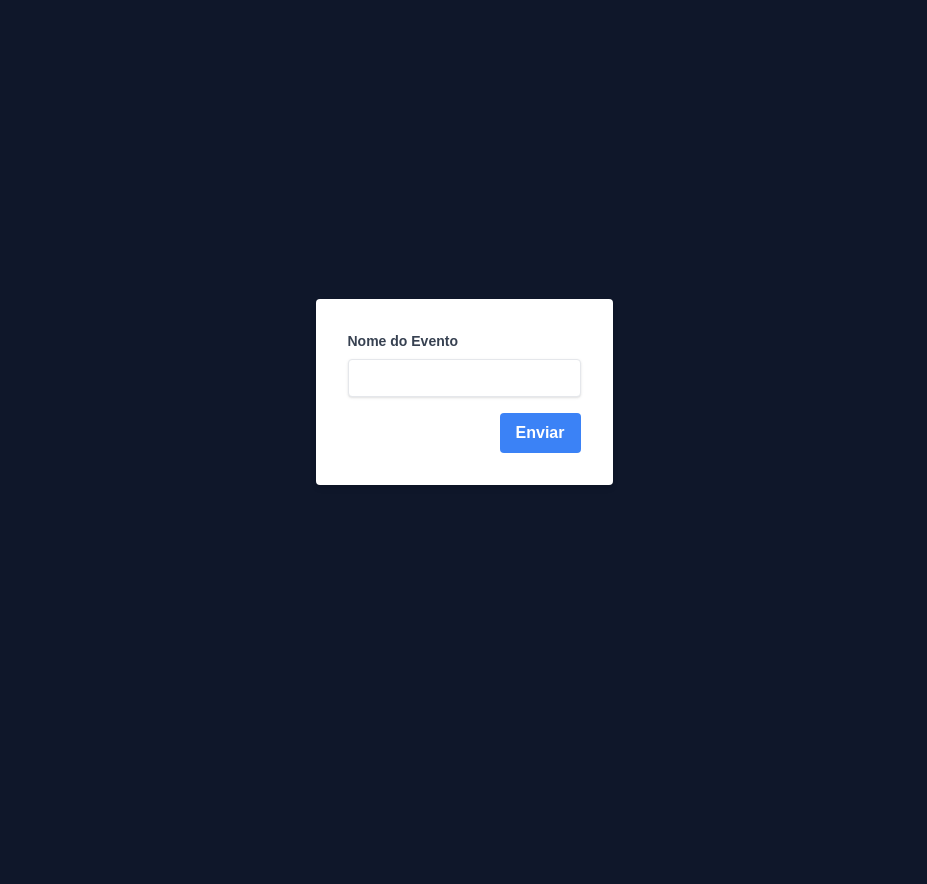
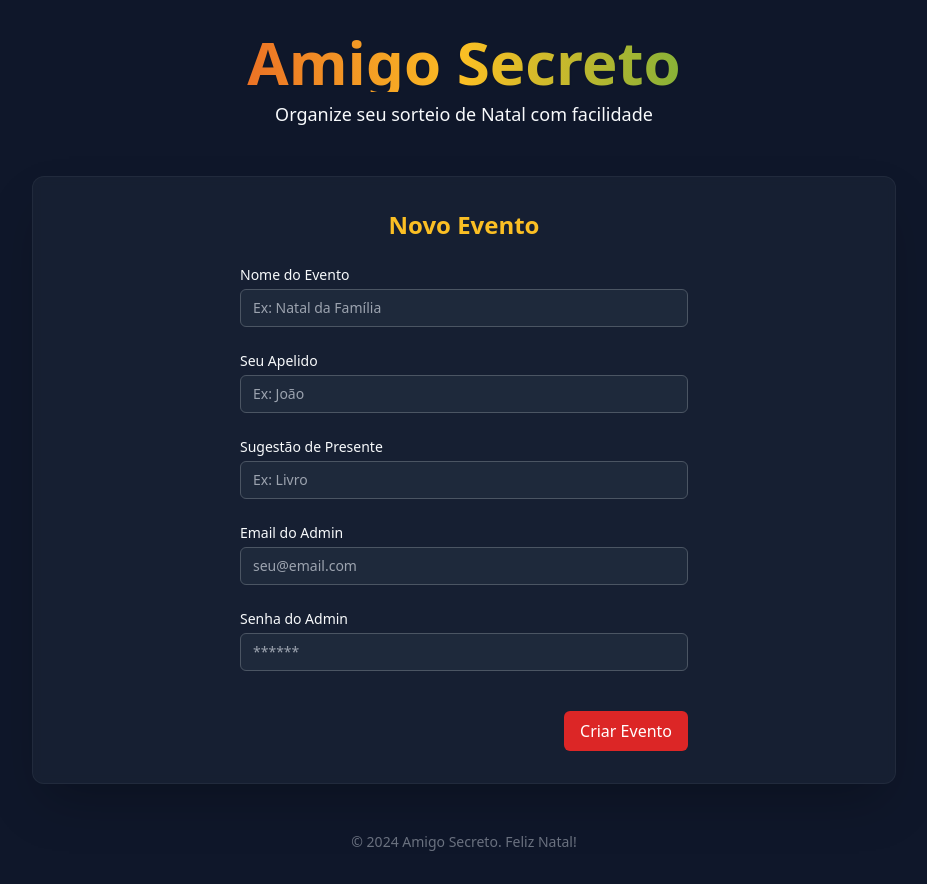
Before and after one commit to joismar/amigo-secreto, a Next.js app: page /evento in a window 1280 px wide. Shown: the whole page, without its empty margins (176-1103 px from the left). Before the commit the page ends 800 px from the top, so only its background shows below. Built offline with nearby package versions, Linux system fonts and the light colour scheme.

Commit message:
feat: implement event creation flow with nickname and redirect

```diff
--- a/package.json
+++ b/package.json
@@ -9,10 +9,12 @@
     "lint": "next lint"
   },
   "dependencies": {
+    "@types/uuid": "^10.0.0",
     "@vercel/postgres": "^0.10.0",
     "next": "15.0.2",
     "react": "19.0.0-rc-02c0e824-20241028",
-    "react-dom": "19.0.0-rc-02c0e824-20241028"
+    "react-dom": "19.0.0-rc-02c0e824-20241028",
+    "uuid": "^13.0.0"
   },
   "devDependencies": {
     "@types/node": "^20",
--- /dev/null
+++ b/src/pages/api/events/create.ts
@@ -0,0 +1,50 @@
+import { sql } from "@vercel/postgres";
+import { v4 as uuidv4 } from 'uuid';
+
+type CreateEventBody = {
+    eventName: string;
+    email: string;
+    pass: string;
+    nickname: string;
+    suggestion: string;
+}
+
+interface IRequest {
+    method: string;
+    body: CreateEventBody;
+}
+
+interface IResponse {
+    status: (code: number) => IResponse;
+    end: () => void;
+    json: (data: { success: boolean, eventId?: string, participantId?: string, message?: string }) => void;
+}
+
+export default async function handler(req: IRequest, res: IResponse) {
+    if (req.method === 'POST') {
+        const { eventName, email, pass, nickname, suggestion } = req.body;
+
+        if (!eventName || !email || !pass || !nickname) {
+            res.status(400).json({ success: false, message: 'Missing required fields' });
+            return;
+        }
+
+        try {
+            // Create Event
+            const eventId = uuidv4();
+            await sql`INSERT INTO events (id, name) VALUES (${eventId}, ${eventName})`;
+
+            // Create Admin Participant
+            const participantId = uuidv4();
+
+            await sql`INSERT INTO participants (id, event_id, apelido, email, pass, admin, sugestao) VALUES (${participantId}, ${eventId}, ${nickname}, ${email}, ${pass}, true,    ${suggestion})`;
+
+            res.status(200).json({ success: true, eventId, participantId });
+        } catch (error) {
+            console.error(error);
+            res.status(500).json({ success: false, message: (error as Error).message });
+        }
+    } else {
+        res.status(405).end();
+    }
+}
--- a/src/pages/evento/index.tsx
+++ b/src/pages/evento/index.tsx
@@ -2,37 +2,97 @@
 
 import { useRouter } from "next/navigation";
 import { useState } from "react";
+import { Layout } from "../../components/Layout";
+import { Input } from "../../components/ui/Input";
+import { Button } from "../../components/ui/Button";
 
-export default function Instance() {
-    const [instance, setInstance] = useState('');
+export default function NewEvent() {
+  const [eventName, setEventName] = useState('');
+  const [nickname, setNickname] = useState('');
+  const [suggestion, setSuggestion] = useState('');
+  const [email, setEmail] = useState('');
+  const [pass, setPass] = useState('');
+  const [loading, setLoading] = useState(false);
   const router = useRouter();
 
   const handleSubmit = async (e: React.FormEvent) => {
     e.preventDefault();
-      router.push(`/evento/${instance}`)
+    setLoading(true);
+
+    try {
+      const response = await fetch('/api/events/create', {
+        method: 'POST',
+        headers: {
+          'Content-Type': 'application/json',
+        },
+        body: JSON.stringify({ eventName, nickname, suggestion, email, pass }),
+      });
+
+      const data = await response.json();
+
+      if (data.success) {
+        // Redirect to /sorteio/[event_id]/[participant_id]
+        router.push(`/sorteio/${data.eventId}/${data.participantId}`);
+      } else {
+        alert('Erro ao criar evento: ' + (data.message || 'Unknown error'));
+      }
+    } catch (error) {
+      console.error('Error creating event:', error);
+      alert('Erro ao criar evento');
+    } finally {
+      setLoading(false);
+    }
   };
 
   return (
-      <div className="flex flex-col items-center justify-center h-screen">
-        <form className="bg-white shadow-md rounded px-8 py-8 mb-4" onSubmit={handleSubmit}>
-          <div className="mb-4">
-            <label className="block text-gray-700 text-sm font-bold mb-2">Nome do Evento</label>
-            <input
-              type="text"
-              value={instance}
-              onChange={(e) => setInstance(e.target.value)}
-              className="shadow appearance-none border rounded w-full py-2 px-3 text-gray-700 leading-tight focus:outline-none focus:shadow-outline"
+    <Layout title="Novo Evento">
+      <div className="max-w-md mx-auto">
+        <h2 className="text-2xl font-bold text-christmas-gold mb-6 text-center">Novo Evento</h2>
+        <form onSubmit={handleSubmit} className="space-y-6">
+          <Input
+            label="Nome do Evento"
+            value={eventName}
+            onChange={(e) => setEventName(e.target.value)}
+            placeholder="Ex: Natal da Família"
+            required
           />
-          </div>
-          <div className="w-full flex justify-end">
-          <button
-            type="submit"
-            className="bg-blue-500 hover:bg-blue-700 text-white font-bold py-2 px-4 rounded focus:outline-none focus:shadow-outline"
-          >
-            Enviar
-          </button>
+          <Input
+            label="Seu Apelido"
+            value={nickname}
+            onChange={(e) => setNickname(e.target.value)}
+            placeholder="Ex: João"
+            required
+          />
+          <Input
+            label="Sugestão de Presente"
+            value={suggestion}
+            onChange={(e) => setSuggestion(e.target.value)}
+            placeholder="Ex: Livro"
+            required
+          />
+          <Input
+            label="Email do Admin"
+            type="email"
+            value={email}
+            onChange={(e) => setEmail(e.target.value)}
+            placeholder="seu@email.com"
+            required
+          />
+          <Input
+            label="Senha do Admin"
+            type="password"
+            value={pass}
+            onChange={(e) => setPass(e.target.value)}
+            placeholder="******"
+            required
+          />
+          <div className="flex justify-end pt-4">
+            <Button type="submit" disabled={loading} className="w-full md:w-auto">
+              {loading ? 'Criando...' : 'Criar Evento'}
+            </Button>
           </div>
         </form>
       </div>
+    </Layout>
   );
 }
```
Also changed, not shown: 2 other files (tests, documents, lock files or other folders). Lines whose indentation alone changed are shown as unchanged.
